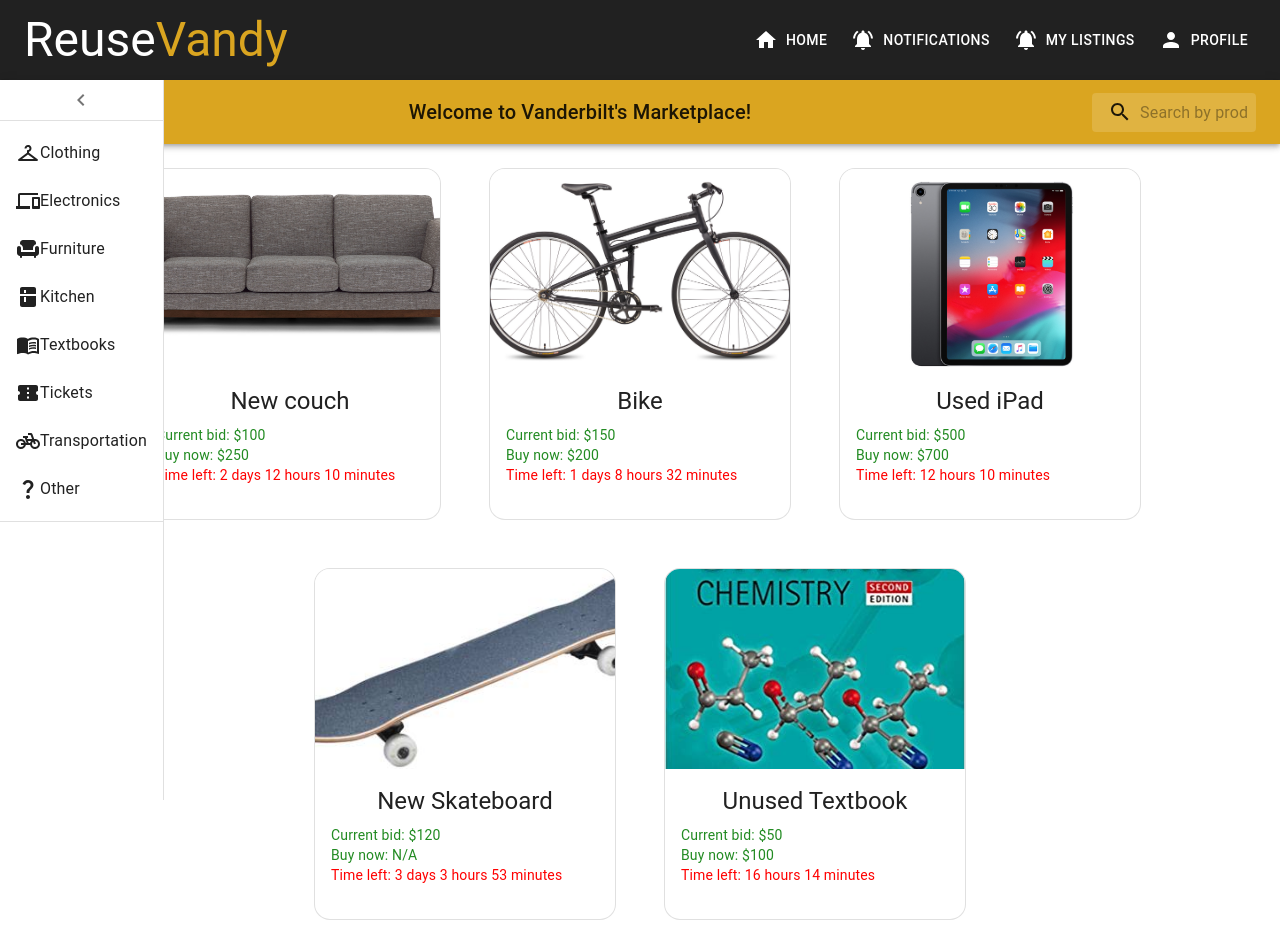
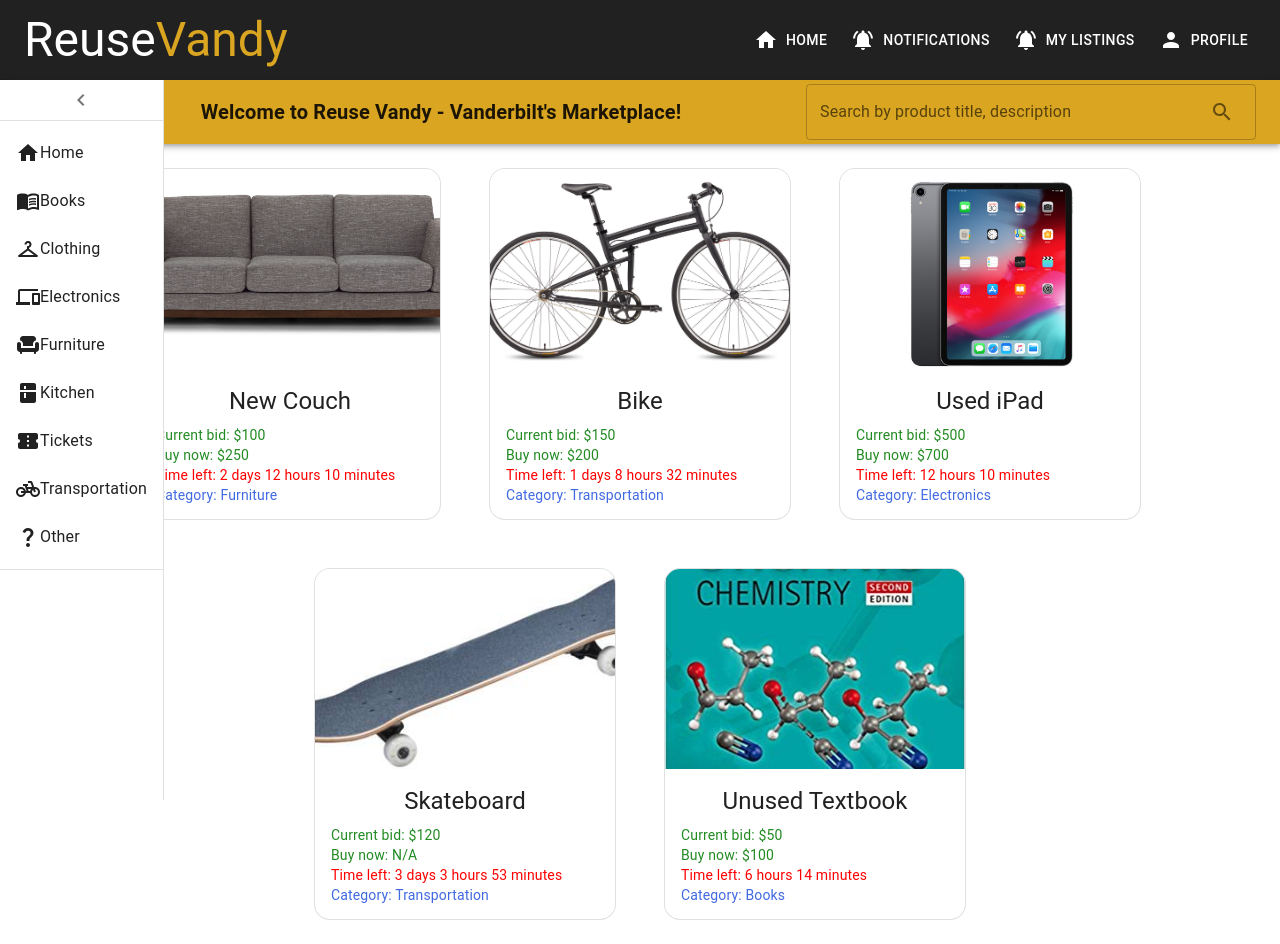
Before and after one commit to malikudit/reuse-vanderbilt, a React (Create React App) app in the folder front-end/: page / in a window 1280 px wide. Both pictures are taken after a click on the button 36 px from the left and 112 px from the top of the page. Built offline with nearby package versions, Linux system fonts and the light colour scheme.

Commit message:
Added Search and Categories

```diff
--- a/front-end/src/App.js
+++ b/front-end/src/App.js
@@ -1,17 +1,118 @@
+import { React, useState } from "react";
 import { Route, Routes } from "react-router";
+import CategoryPage from "./pages/CategoryPage.js";
 import NavBar from "./components/NavBar.js";
+import Notifications from "./pages/Notifications.js";
+import Listings from "./pages/Listings.js";
+import Profile from "./pages/Profile.js";
 import CreateListingsPage from "./pages/CreateListingsPage.js";
-import HomePage from "./pages/HomePage.js";
-import Listings from "./pages/Listings.js";
-import Notifications from "./pages/Notifications.js";
-import Profile from "./pages/Profile.js";
 
 function App() {
+  const [searchProduct, setSearchProduct] = useState([""]);
+  const [categoryProduct, setCategoryProduct] = useState([]);
   return (
     <>
       <NavBar />
       <Routes>
-        <Route path="/" element={<HomePage />} />
+        <Route
+          path="/"
+          element={
+            <CategoryPage
+              searchProduct={searchProduct}
+              setSearchProduct={setSearchProduct}
+              categoryProduct={"Home"}
+              setCategoryProduct={setCategoryProduct}
+            />
+          }
+        />
+        <Route
+          path="/books"
+          element={
+            <CategoryPage
+              searchProduct={searchProduct}
+              setSearchProduct={setSearchProduct}
+              setCategoryProduct={"Books"}
+              categoryProduct={categoryProduct}
+            />
+          }
+        />
+        <Route
+          path="/clothing"
+          element={
+            <CategoryPage
+              searchProduct={searchProduct}
+              setSearchProduct={setSearchProduct}
+              setCategoryProduct={setCategoryProduct}
+              categoryProduct={categoryProduct}
+            />
+          }
+        />
+        <Route
+          path="/electronics"
+          element={
+            <CategoryPage
+              searchProduct={searchProduct}
+              setSearchProduct={setSearchProduct}
+              setCategoryProduct={setCategoryProduct}
+              categoryProduct={categoryProduct}
+            />
+          }
+        />
+        <Route
+          path="/furniture"
+          element={
+            <CategoryPage
+              searchProduct={searchProduct}
+              setSearchProduct={setSearchProduct}
+              setCategoryProduct={setCategoryProduct}
+              categoryProduct={categoryProduct}
+            />
+          }
+        />
+        <Route
+          path="/kitchen"
+          element={
+            <CategoryPage
+              searchProduct={searchProduct}
+              setSearchProduct={setSearchProduct}
+              setCategoryProduct={setCategoryProduct}
+              categoryProduct={categoryProduct}
+            />
+          }
+        />
+        <Route
+          path="/tickets"
+          element={
+            <CategoryPage
+              searchProduct={searchProduct}
+              setSearchProduct={setSearchProduct}
+              setCategoryProduct={setCategoryProduct}
+              categoryProduct={categoryProduct}
+            />
+          }
+        />
+        <Route
+          path="/transportation"
+          element={
+            <CategoryPage
+              searchProduct={searchProduct}
+              setSearchProduct={setSearchProduct}
+              setCategoryProduct={setCategoryProduct}
+              categoryProduct={categoryProduct}
+            />
+          }
+        />
+        <Route
+          path="/other"
+          element={
+            <CategoryPage
+              searchProduct={searchProduct}
+              setSearchProduct={setSearchProduct}
+              setCategoryProduct={setCategoryProduct}
+              categoryProduct={categoryProduct}
+            />
+          }
+        />
         <Route path="/listings" element={<Listings />} />
         <Route path="/notifications" element={<Notifications />} />
         <Route path="/profile" element={<Profile />} />
--- /dev/null
+++ b/front-end/src/assets/SampleProducts.js
@@ -0,0 +1,53 @@
+import Couch from "./Couch.jpg";
+import Bike from "./Bike.jpg";
+import iPad from "./iPad.jpg";
+import Skateboard from "./Skateboard.jpg";
+import Textbook from "./Textbook.jpg";
+
+export const SampleProducts = [
+  {
+    image: Couch,
+    alt: "Couch",
+    itemName: "New Couch",
+    currentBid: "$100",
+    buyNow: "$250",
+    timeLeft: "2 days 12 hours 10 minutes",
+    category: "Furniture",
+  },
+  {
+    image: Bike,
+    alt: "Bike",
+    itemName: "Bike",
+    currentBid: "$150",
+    buyNow: "$200",
+    timeLeft: "1 days 8 hours 32 minutes",
+    category: "Transportation",
+  },
+  {
+    image: iPad,
+    alt: "iPad",
+    itemName: "Used iPad",
+    currentBid: "$500",
+    buyNow: "$700",
+    timeLeft: "12 hours 10 minutes",
+    category: "Electronics",
+  },
+  {
+    image: Skateboard,
+    alt: "Skateboard",
+    itemName: "Skateboard",
+    currentBid: "$120",
+    buyNow: "N/A",
+    timeLeft: "3 days 3 hours 53 minutes",
+    category: "Transportation",
+  },
+  {
+    image: Textbook,
+    alt: "Textbook",
+    itemName: "Unused Textbook",
+    currentBid: "$50",
+    buyNow: "$100",
+    timeLeft: "6 hours 14 minutes",
+    category: "Books",
+  },
+];
--- /dev/null
+++ b/front-end/src/components/FilterCategory.js
@@ -0,0 +1,40 @@
+import { SampleProducts } from "../assets/SampleProducts";
+import CategoryCards from "./ProductCards";
+import { Grid } from "@mui/material";
+
+export default function FilterCategory(props) {
+  console.log(props.categoryProduct);
+  var filtered;
+  if (props.categoryProduct !== "Home") {
+    filtered = SampleProducts.filter(function (entry) {
+      return entry.category === props.categoryProduct;
+    });
+  } else {
+    filtered = SampleProducts.filter(function (entry) {
+      return entry.category;
+    });
+  }
+  if (props.searchProduct[0] !== "") {
+    filtered = filtered.filter(function (entry) {
+      return entry.itemName.toLowerCase().includes(props.searchProduct);
+    });
+  }
+  return (
+    <div>
+      <Grid
+        container
+        alignContent={"center"}
+        display="flex"
+        justifyContent={"center"}
+      >
+        {filtered.map((searchedCategory) => (
+          <CategoryCards
+            {...searchedCategory}
+            key={searchedCategory.itemName}
+            searchProduct={props.searchProduct}
+          />
+        ))}
+      </Grid>
+    </div>
+  );
+}
--- a/front-end/src/components/ProductCards.js
+++ b/front-end/src/components/ProductCards.js
@@ -5,29 +5,19 @@ import {
   CardContent,
   CardMedia,
   Typography,
-  Button,
   CardActionArea,
-  CardActions,
-  createTheme,
   Grid,
 } from "@mui/material";
 
-const theme = createTheme({
-  palette: {
-    primary: {
-      main: "#DAA520",
-    },
-    secondary: {
-      main: "#212121",
-    },
-    neutral: {
-      main: "#ffffff",
-    },
-  },
-});
-
-export default function ProductCards(props) {
-  return (
+const ProductCards = ({
+  image = "",
+  alt = "",
+  itemName = "",
+  currentBid = "$",
+  buyNow = "$",
+  timeLeft = "",
+  category = "",
+}) => (
   <Box padding={2}>
     <Grid container>
       <Card
@@ -40,12 +30,7 @@ export default function ProductCards(props) {
         }}
       >
         <CardActionArea>
-            <CardMedia
-              component="img"
-              height="200"
-              image={props.image}
-              alt={props.alt}
-            />
+          <CardMedia component="img" height="200" image={image} alt={alt} />
           <CardContent>
             <Typography
               gutterBottom
@@ -53,29 +38,30 @@ export default function ProductCards(props) {
               component="div"
               align={"center"}
             >
-                {props.itemName}
+              {itemName}
             </Typography>
             <Typography variant="body2" style={{ color: "#228B22" }}>
               {"Current bid: "}
-                {props.currentBid}
+              {currentBid}
             </Typography>
             <Typography variant="body2" style={{ color: "#228B22" }}>
               {"Buy now: "}
-                {props.buyNow}
+              {buyNow}
             </Typography>
             <Typography variant="body2" style={{ color: "#FF0000" }}>
               {"Time left: "}
-                {props.timeLeft}
+              {timeLeft}
+            </Typography>
+            <Typography variant="body2" style={{ color: "#4169E1" }}>
+              {"Category: "}
+              {category}
             </Typography>
           </CardContent>
         </CardActionArea>
-          <Grid
-            container
-            alignItems={"center"}
-            justifyContent={"center"}
-          ></Grid>
+        <Grid container alignItems={"center"} justifyContent={"center"}></Grid>
       </Card>
     </Grid>
   </Box>
 );
-}
+
+export default ProductCards;
--- a/front-end/src/components/SubNavBar.js
+++ b/front-end/src/components/SubNavBar.js
@@ -1,13 +1,12 @@
 import * as React from "react";
 import { Link } from "react-router-dom";
-import { styled, alpha } from "@mui/material/styles";
 import {
   AppBar,
   Toolbar,
   IconButton,
   Typography,
   createTheme,
-  InputBase,
+  TextField,
   Box,
   ThemeProvider,
   Drawer,
@@ -16,8 +15,9 @@ import {
   ListItem,
   ListItemText,
 } from "@mui/material";
+import HomeIcon from "@mui/icons-material/Home";
+import SearchIcon from "@mui/icons-material/Search";
 import MenuIcon from "@mui/icons-material/Menu";
-import SearchIcon from "@mui/icons-material/Search";
 import ChevronLeftIcon from "@mui/icons-material/ChevronLeft";
 import CheckroomIcon from "@mui/icons-material/Checkroom";
 import DevicesIcon from "@mui/icons-material/Devices";
@@ -27,6 +27,7 @@ import MenuBookIcon from "@mui/icons-material/MenuBook";
 import ConfirmationNumberIcon from "@mui/icons-material/ConfirmationNumber";
 import PedalBikeIcon from "@mui/icons-material/PedalBike";
 import QuestionMarkIcon from "@mui/icons-material/QuestionMark";
+import CategoryPage from "../pages/CategoryPage";
 
 const theme = createTheme({
   palette: {
@@ -42,55 +43,14 @@ const theme = createTheme({
   },
 });
 
-const Search = styled("div")(({ theme }) => ({
-  position: "relative",
-  borderRadius: theme.shape.borderRadius,
-  backgroundColor: alpha(theme.palette.common.white, 0.15),
-  "&:hover": {
-    backgroundColor: alpha(theme.palette.common.white, 0.25),
-  },
-  marginLeft: 0,
-  width: "100pt",
-  [theme.breakpoints.up("sm")]: {
-    marginLeft: theme.spacing(1),
-    width: "auto",
-  },
-}));
-
-const SearchIconWrapper = styled("div")(({ theme }) => ({
-  padding: theme.spacing(0, 2),
-  height: "100%",
-  position: "absolute",
-  pointerEvents: "none",
-  display: "flex",
-  alignItems: "center",
-  justifyContent: "center",
-}));
-
-const StyledInputBase = styled(InputBase)(({ theme }) => ({
-  color: "inherit",
-  "& .MuiInputBase-input": {
-    padding: theme.spacing(1, 1, 1, 0),
-    // vertical padding + font size from searchIcon
-    paddingLeft: `calc(1em + ${theme.spacing(4)})`,
-    transition: theme.transitions.create("width"),
-    width: "100%",
-    [theme.breakpoints.up("sm")]: {
-      width: "12ch",
-      "&:focus": {
-        width: "20ch",
-      },
-    },
-  },
-}));
-
-export default function SearchAppBar() {
+export default function SubNavBar(props) {
   const [open, setOpen] = React.useState(false);
+  const [selectHome, setSelectHome] = React.useState(false);
+  const [selectBooks, setSelectBooks] = React.useState(false);
   const [selectClothing, setSelectClothing] = React.useState(false);
   const [selectElectronics, setSelectElectronics] = React.useState(false);
   const [selectFurniture, setSelectFurniture] = React.useState(false);
   const [selectKitchen, setSelectKitchen] = React.useState(false);
-  const [selectTextbooks, setSelectTextbooks] = React.useState(false);
   const [selectTickets, setSelectTickets] = React.useState(false);
   const [selectTransportation, setSelectTransportation] = React.useState(false);
   const [selectOther, setSelectOther] = React.useState(false);
@@ -104,52 +64,71 @@ export default function SearchAppBar() {
   };
 
   const handleDeselectAll = () => {
+    props.setCategoryProduct("");
+    setSelectHome(false);
+    setSelectBooks(false);
     setSelectClothing(false);
     setSelectElectronics(false);
     setSelectFurniture(false);
     setSelectKitchen(false);
-    setSelectTextbooks(false);
     setSelectTickets(false);
     setSelectTransportation(false);
     setSelectOther(false);
   };
 
+  const handleHome = () => {
+    handleDeselectAll();
+    setSelectHome(true);
+    props.setCategoryProduct("Home");
+  };
+
+  const handleBooks = () => {
+    handleDeselectAll();
+    setSelectBooks(true);
+    props.setCategoryProduct("Books");
+  };
+
   const handleClothing = () => {
     handleDeselectAll();
     setSelectClothing(true);
+    props.setCategoryProduct("Clothing");
   };
 
   const handleElectronics = () => {
     handleDeselectAll();
     setSelectElectronics(true);
+    props.setCategoryProduct("Electronics");
   };
 
   const handleFurniture = () => {
     handleDeselectAll();
     setSelectFurniture(true);
+    props.setCategoryProduct("Furniture");
   };
 
   const handleKitchen = () => {
     handleDeselectAll();
     setSelectKitchen(true);
-  };
-
-  const handleTextbooks = () => {
-    handleDeselectAll();
-    setSelectTextbooks(true);
+    props.setCategoryProduct("Kitchen");
   };
 
   const handleTickets = () => {
     handleDeselectAll();
     setSelectTickets(true);
+    props.setCategoryProduct("Tickets");
   };
 
   const handleTransportation = () => {
     handleDeselectAll();
     setSelectTransportation(true);
+    props.setCategoryProduct("Transportation");
   };
 
-  const handleOther = () => {};
+  const handleOther = () => {
+    handleDeselectAll();
+    setSelectOther(true);
+    props.setCategoryProduct("Other");
+  };
 
   return (
     <ThemeProvider theme={theme}>
@@ -175,19 +154,26 @@ export default function SearchAppBar() {
               sx={{
                 flexGrow: 1,
                 display: { xs: "none", sm: "block" },
+                fontWeight: "bold",
               }}
             >
-              Welcome to Vanderbilt's Marketplace!
+              Welcome to Reuse Vandy - Vanderbilt's Marketplace!
             </Typography>
-            <Search>
-              <SearchIconWrapper>
-                <SearchIcon />
-              </SearchIconWrapper>
-              <StyledInputBase
-                placeholder="Search by product, category"
-                inputProps={{ "aria-label": "search" }}
-              />
-            </Search>
+            <TextField
+              label="Search by product title, description"
+              variant="outlined"
+              sx={{ minWidth: "450px" }}
+              onChange={(e) => {
+                props.setSearchProduct(e.target.value.toLowerCase());
+              }}
+              InputProps={{
+                endAdornment: (
+                  <IconButton>
+                    <SearchIcon />
+                  </IconButton>
+                ),
+              }}
+            />
             <Drawer
               variant="persistent"
               anchor="left"
@@ -201,6 +187,32 @@ export default function SearchAppBar() {
               </IconButton>
               <Divider />
               <List>
+                <ListItem
+                  key={"Home"}
+                  button
+                  component={Link}
+                  to="/"
+                  element=<CategoryPage />
+                  onClick={handleHome}
+                  selected={selectHome ? true : false}
+                  classes={{ selected: theme.primary }}
+                >
+                  <HomeIcon />
+                  <ListItemText> Home </ListItemText>
+                </ListItem>
+                <ListItem
+                  key={"Books"}
+                  button
+                  component={Link}
+                  to="/books"
+                  element=<CategoryPage />
+                  onClick={handleBooks}
+                  selected={selectBooks ? true : false}
+                  classes={{ selected: theme.primary }}
+                >
+                  <MenuBookIcon />
+                  <ListItemText> Books </ListItemText>
+                </ListItem>
                 <ListItem
                   key={"Clothing"}
                   button
@@ -250,18 +262,6 @@ export default function SearchAppBar() {
                   <ListItemText> Kitchen </ListItemText>
                 </ListItem>
                 <ListItem
-                  key={"Textbooks"}
-                  button
-                  component={Link}
-                  to="/textbooks"
-                  onClick={handleTextbooks}
-                  selected={selectTextbooks ? true : false}
-                  classes={{ selected: theme.primary }}
-                >
-                  <MenuBookIcon />
-                  <ListItemText> Textbooks </ListItemText>
-                </ListItem>
-                <ListItem
                   key={"Tickets"}
                   button
                   component={Link}
--- /dev/null
+++ b/front-end/src/pages/CategoryPage.js
@@ -0,0 +1,20 @@
+import React from "react";
+import SubNavBar from "../components/SubNavBar";
+import FilterCategory from "../components/FilterCategory.js";
+
+export default function CategoryPage(props) {
+  return (
+    <div>
+      <SubNavBar
+        setSearchProduct={props.setSearchProduct}
+        searchProduct={props.searchProduct}
+        setCategoryProduct={props.setCategoryProduct}
+        categoryProduct={props.categoryProduct}
+      />
+      <FilterCategory
+        categoryProduct={props.categoryProduct}
+        searchProduct={props.searchProduct}
+      />
+    </div>
+  );
+}
--- a/front-end/src/pages/HomePage.js
+++ /dev/null
@@ -1,64 +0,0 @@
-import React from "react";
-import { Grid } from "@mui/material";
-import SubNavBar from "../components/SubNavBar.js";
-import ProductCards from "../components/ProductCards.js";
-import Couch from "../assets/Couch.jpg";
-import Bike from "../assets/Bike.jpg";
-import iPad from "../assets/iPad.jpg";
-import Skateboard from "../assets/Skateboard.jpg";
-import Textbook from "../assets/Textbook.jpg";
-
-export default function HomePage() {
-  return (
-    <div>
-      <SubNavBar />
-      <Grid
-        container
-        alignItems="center"
-        display="flex"
-        justifyContent={"center"}
-      >
-        <ProductCards
-          image={Couch}
-          alt="Couch"
-          itemName="New couch"
-          currentBid={"$100"}
-          buyNow={"$250"}
-          timeLeft={"2 days 12 hours 10 minutes"}
-        />
-        <ProductCards
-          image={Bike}
-          alt="Bike"
-          itemName="Bike"
-          currentBid={"$150"}
-          buyNow={"$200"}
-          timeLeft={"1 days 8 hours 32 minutes"}
-        />
-        <ProductCards
-          image={iPad}
-          alt="iPad"
-          itemName="Used iPad"
-          currentBid={"$500"}
-          buyNow={"$700"}
-          timeLeft={"12 hours 10 minutes"}
-        />
-        <ProductCards
-          image={Skateboard}
-          alt="Skateboard"
-          itemName="New Skateboard"
-          currentBid={"$120"}
-          buyNow={"N/A"}
-          timeLeft={"3 days 3 hours 53 minutes"}
-        />
-        <ProductCards
-          image={Textbook}
-          alt="Textbook"
-          itemName="Unused Textbook"
-          currentBid={"$50"}
-          buyNow={"$100"}
-          timeLeft={"16 hours 14 minutes"}
-        />
-      </Grid>
-    </div>
-  );
-}
```
Lines whose indentation alone changed are shown as unchanged.
